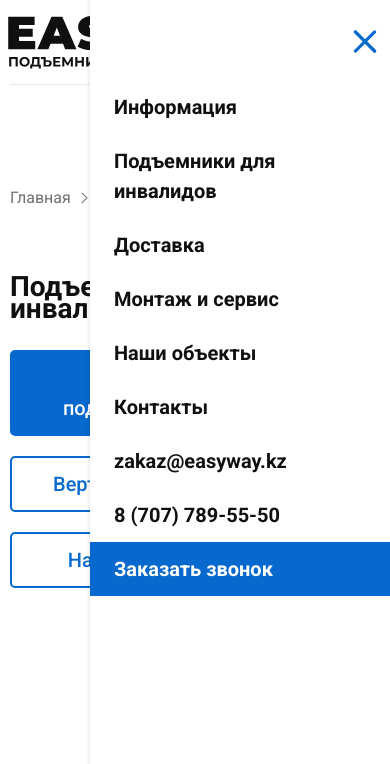
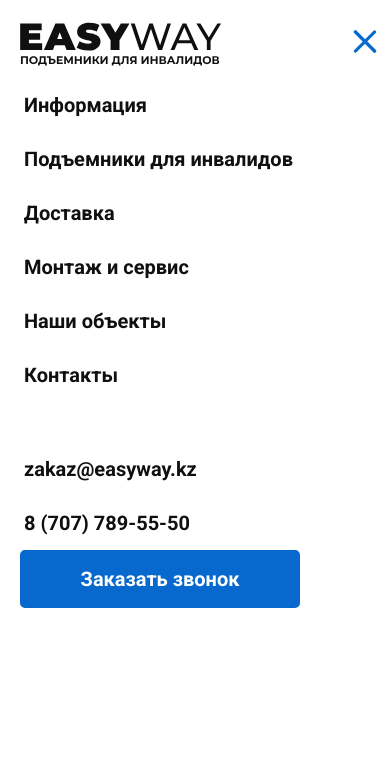
Before and after one commit to DaniilShest/EasyWay.kz, a plain HTML site: page catalog.html in a window 390 px wide. Both pictures are taken after a click on the label 365 px from the left and 41 px from the top of the page. Shown: the top 764 px of the page. Drawn offline with Linux system fonts and the light colour scheme.

Commit message:
menu mobile

```diff
--- a/assets/css/style.css
+++ b/assets/css/style.css
@@ -427,10 +427,10 @@
     visibility: hidden;
     top: 0;
     right: -100%;
-    width: 300px;
+    width: 100%;
     height: 100%;
     margin: 0;
-    padding: 80px 0 !important;
+    padding: 10px 0 !important;
     list-style: none;
     background-color: #FFF;
     box-shadow: 1px 0px 6px rgba(0, 0, 0, 0.2);
@@ -450,6 +450,21 @@
 .menu__item.blue {
     background-color: #0769CD;
     color: #FFF;
+}
+
+.menu__item.logo:hover {
+    background-color: transparent;
+}
+
+.menu__item.margin-bottom {
+    margin-bottom: 40px;
+}
+
+.menu__item.btn {
+    margin-left: 20px;
+    max-width: 280px;
+    color: #FFF;
+    text-align: center;
 }
 
 .menu__item:hover {
--- a/catalog.html
+++ b/catalog.html
@@ -34,6 +34,10 @@
 
                     <ul class="menu__box">
                         <li>
+                            <a href="./index.html" class="menu__item logo"><img src="./assets/img/logo.svg" alt="Logo"
+                                    class="logo"></a>
+                        </li>
+                        <li>
                             <a class="menu__item" href="#">Информация</a>
                         </li>
                         <li>
@@ -42,10 +46,10 @@
                         <li><a class="menu__item" href="./delivery.html">Доставка</a></li>
                         <li><a class="menu__item" href="#">Монтаж и сервис</a></li>
                         <li><a class="menu__item" href="#">Наши объекты</a></li>
-                        <li><a class="menu__item" href="./contact.html">Контакты</a></li>
-                        <div class="menu__item"><a href="mailto:zakaz@easyway.kz">zakaz@easyway.kz</a></div>
-                        <div class="menu__item"><a href="tel:77077895550">8 (707) 789-55-50</a></div>
-                        <div class="menu__item blue"><a href="#popup">Заказать звонок</a>
+                        <li><a class="menu__item margin-bottom" href="./contact.html">Контакты</a></li>
+                        <div class="menu__item contact"><a href="mailto:zakaz@easyway.kz">zakaz@easyway.kz</a></div>
+                        <div class="menu__item contact"><a href="tel:77077895550">8 (707) 789-55-50</a></div>
+                        <div class="menu__item btn"><a href="#popup">Заказать звонок</a>
                         </div>
                     </ul>
                 </div>
```
Also changed, not shown: contact.html (+8 -4 lines), delivery.html (+8 -4 lines), index.html (+8 -4 lines), item.html (+8 -4 lines), assets/css/style.min.css.
